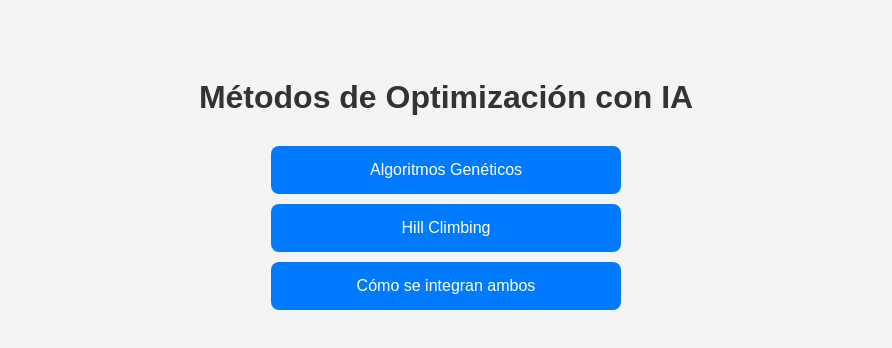
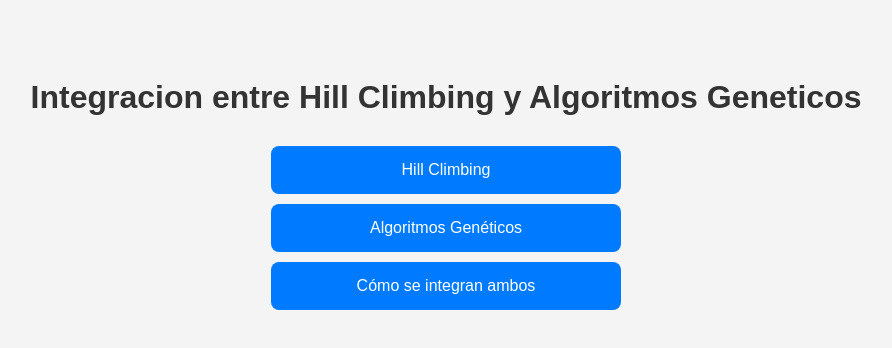
Before and after one commit to Henrysagas/henrysagas.github.io, a plain HTML site: page index.html in a window 1280 px wide. Shown: the whole page, without its empty margins (194-1086 px from the left). Drawn offline with Linux system fonts and the light colour scheme.

Commit message:
Update index.html

```diff
--- a/index.html
+++ b/index.html
@@ -32,10 +32,10 @@
   </style>
 </head>
 <body>
-  <h1>Métodos de Optimización con IA</h1>
+  <h1>Integracion entre Hill Climbing y Algoritmos Geneticos</h1>
   <div class="link-container">
+    <a href="hill-climbing.html">Hill Climbing</a>
     <a href="algoritmosevolutivos.html">Algoritmos Genéticos</a>
-    <a href="hill-climbing.html">Hill Climbing</a>
     <a href="integracion.html">Cómo se integran ambos</a>
   </div>
 </body>
```
